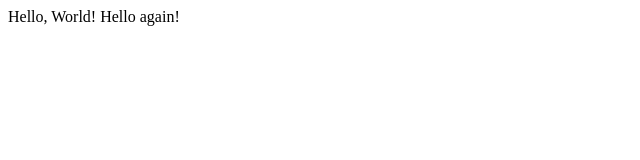
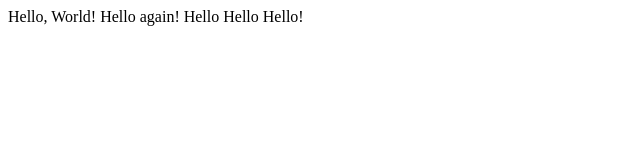
Before and after one commit to moajba/test, a plain HTML site: page hello.html in a window 1280 px wide. Shown: the whole page, without its empty margins (0-640 px from the left). Drawn offline with Linux system fonts and the light colour scheme.

Commit message:
Update hello.html

```diff
--- a/hello.html
+++ b/hello.html
@@ -4,6 +4,6 @@
 		<title>MY webpage!</title>
 	</head>
 	<body>
-		Hello, World! Hello again!
+		Hello, World! Hello again! Hello Hello Hello!
 	</body>
 </html>
```
